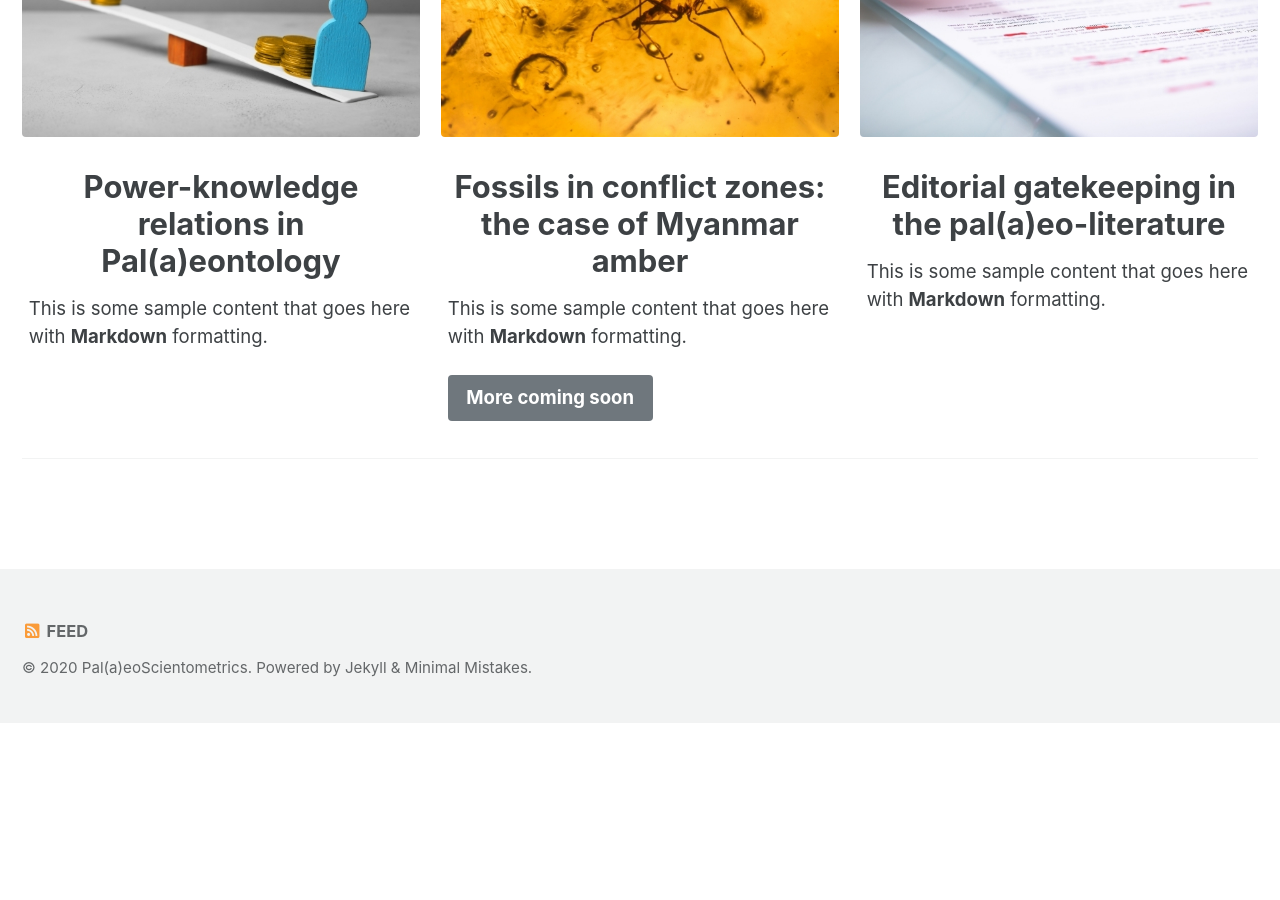
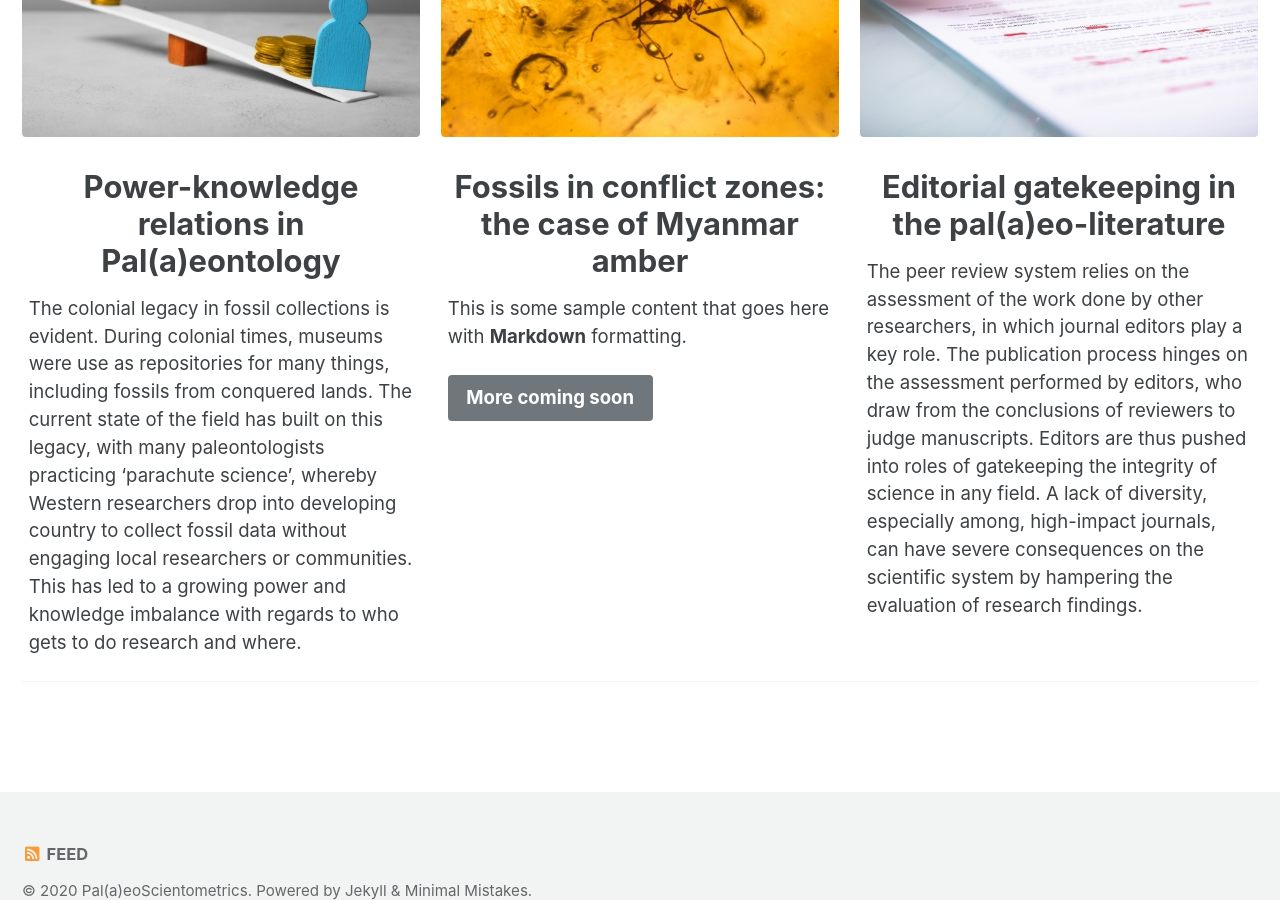
Before and after one commit to paleoscientometric/paleoscientometric.github.io, a Jekyll site: the page built from index.md, in a window 1280 px wide and 900 px high, scrolled down 839 px. Built offline with Jekyll 4.4.1, drawn with Linux system fonts in a browser that asks for light colours; cached includes are drawn as plain includes; before the commit the page ends 1562 px from its top, so only the background shows below that.

Commit message:
homepage updated

```diff
--- a/index.md
+++ b/index.md
@@ -18,7 +18,7 @@ feature_row:
   - image_path: assets/images/unsplash-gallery-image-1-th.jpg
     alt: "placeholder image 1"
     title: "<center>Power-knowledge relations in Pal(a)eontology</center>"
-    excerpt: "This is some sample content that goes here with **Markdown** formatting."
+    excerpt: "The colonial legacy in fossil collections is evident. During colonial times, museums were use as repositories for many things, including fossils from conquered lands. The current state of the field has built on this legacy, with many paleontologists practicing 'parachute science', whereby Western researchers drop into developing country to collect fossil data without engaging local researchers or communities. This has led to a growing power and knowledge imbalance with regards to who gets to do research and where.  "
   - image_path: /assets/images/unsplash-gallery-image-2-th.jpg
     title: "<center>Fossils in conflict zones: the case of Myanmar amber</center>"
     excerpt: "This is some sample content that goes here with **Markdown** formatting."
@@ -27,7 +27,8 @@ feature_row:
     btn_class: "btn--primary"
   - image_path: /assets/images/unsplash-gallery-image-3-th.jpg
     title: "<center>Editorial gatekeeping in the pal(a)eo-literature</center>"
-    excerpt: "This is some sample content that goes here with **Markdown** formatting."
+    excerpt: "The peer review system relies on the assessment of the work done by other researchers, in which journal editors play a key role. The publication process hinges on the assessment performed by editors, who draw from the conclusions of reviewers to judge manuscripts. Editors are thus pushed into roles of gatekeeping the integrity of science in any field. A lack of diversity, especially among, high-impact journals, can have severe consequences on the scientific system by hampering the evaluation of research findings. "
+
 ---
 
 {% include feature_row id="intro" type="center" %}
```
